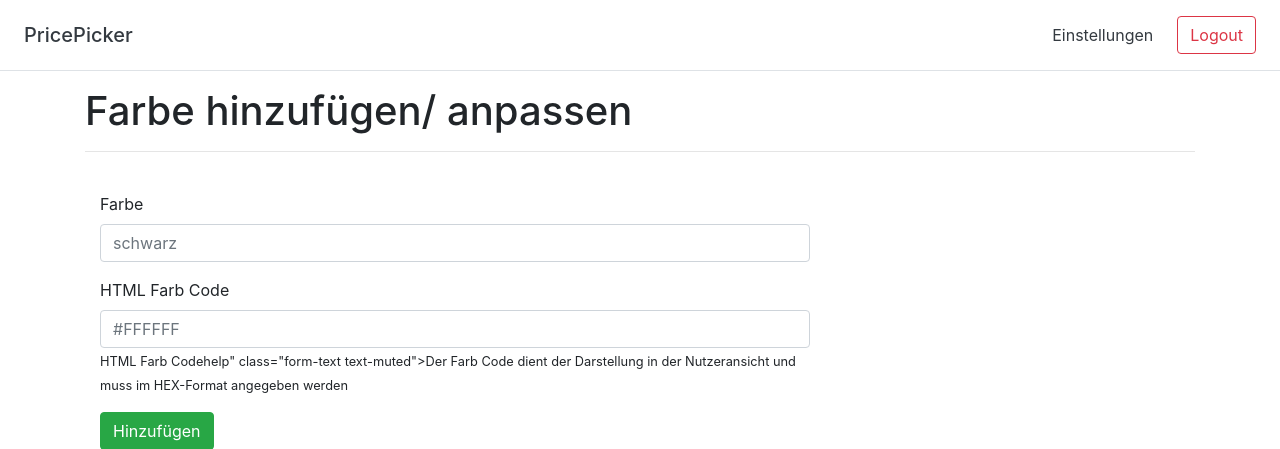
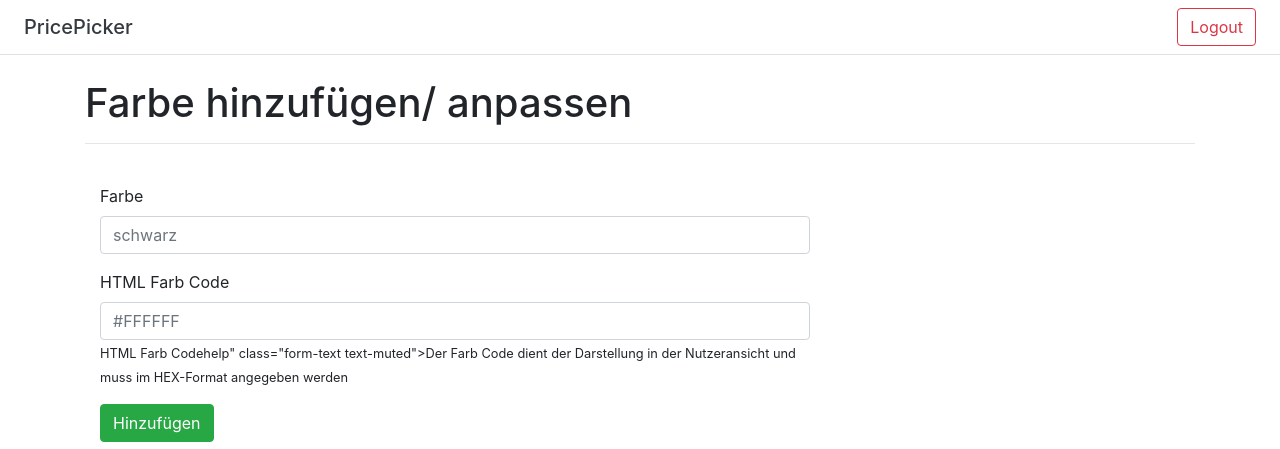
Before and after one commit to M0r13n/price_picker, a Flask app: page /admin/color/add in a window 1280 px wide. Shown: the top 449 px of the page. Run offline with Flask 2, Linux system fonts and the light colour scheme; a user stored in the database is signed in; parts of the project's set-up code (start-up, migrations or seed data) failed here and were passed over; some libraries are stand-ins or nearby versions.

Commit message:
remove login button from smaller screens

```diff
--- a/price_picker/templates/header.html
+++ b/price_picker/templates/header.html
@@ -1,7 +1,7 @@
 {% if config['SHOW_HEADER'] %}
-    <div class="d-flex flex-column flex-md-row align-items-center p-3 px-md-4 mb-3 bg-white border-bottom box-shadow">
-        <h5 class="my-0 mr-md-auto d-none d-sm-block"><a href="{{ url_for('main.home') }}" class="text-dark">PricePicker</a></h5>
-        <nav class="my-2 my-md-0 mr-md-3">
+    <div class="d-flex flex-column flex-md-row align-items-center p-2 px-md-4 mb-4 bg-white border-bottom box-shadow">
+        <h5 class="my-0 mr-md-auto d-sm-block"><a href="{{ url_for('main.home') }}" class="text-dark">PricePicker</a></h5>
+        <nav class="my-2 my-md-0 mr-md-3 d-none">
             {% if current_user.is_authenticated %}
                 <a class="p-2 text-dark" href="{{ url_for('admin.dashboard') }}">Einstellungen</a>{% endif %}
         </nav>
```
